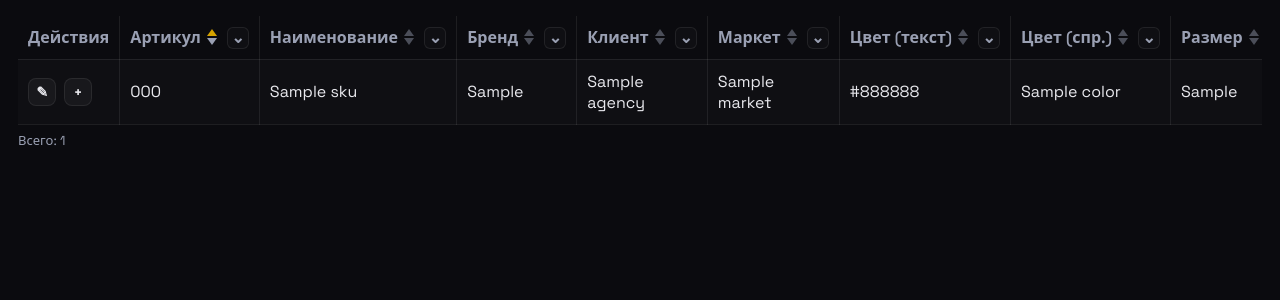
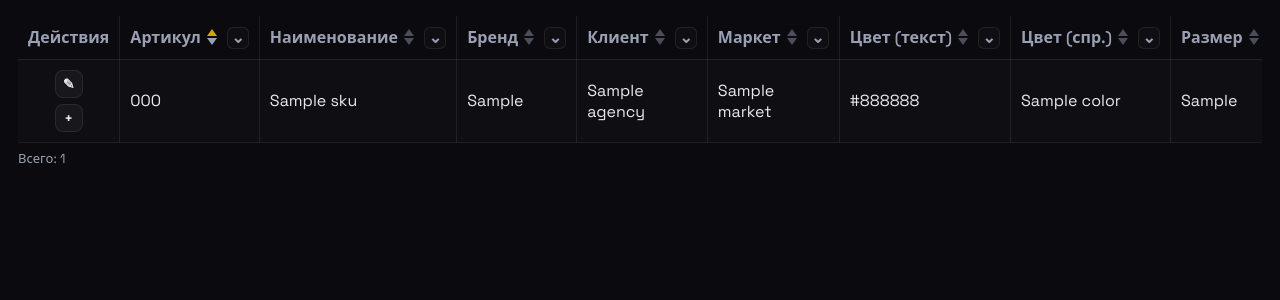
Before and after one commit to vlas47/fullbox, a Django app: page /sku/ in a window 1280 px wide. Shown: the part 92-392 px from the top of the page. Run offline with Django 5.2, Linux system fonts and the light colour scheme; tables that the repository leaves empty hold one stand-in row (values such as "Sample post").

Commit message:
Adjust SKU actions layout vertically

```diff
--- a/fullbox/sku/templates/sku/sku_list.html
+++ b/fullbox/sku/templates/sku/sku_list.html
@@ -47,7 +47,7 @@
       font-size:14px;
     }
     .suggest-item:hover { background:rgba(255,255,255,0.05); }
-    .actions { display:flex; gap:8px; align-items:center; }
+    .actions { display:flex; flex-direction:column; gap:6px; align-items:center; }
     .act-btn { display:inline-flex; align-items:center; justify-content:center; width:28px; height:28px; border:1px solid var(--stroke); border-radius:8px; background:rgba(255,255,255,0.04); color:var(--text); font-weight:700; font-size:14px; }
     .act-btn:hover { border-color: var(--gold); box-shadow:0 6px 14px rgba(214,163,0,0.2); }
     .table-wrap { width:100%; overflow-x:auto; margin-top:16px; }
```
